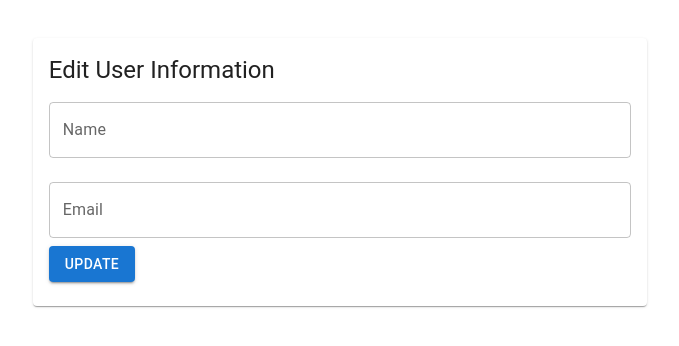
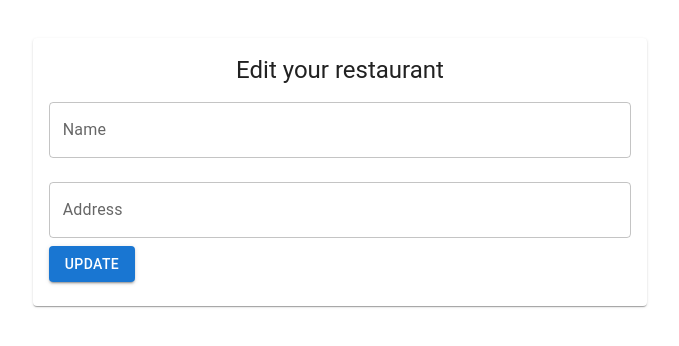
Before and after one commit to SanfetCoder/foody, a Next.js app: page /restaurant/edit in a window 1280 px wide. Shown: the part 228-574 px from the top of the page, without its empty margins (300-979 px from the left). Built offline with nearby package versions, Linux system fonts and the light colour scheme; no server answers.

Commit message:
Able to edit restaurant info

```diff
--- a/app/restaurant/edit/page.tsx
+++ b/app/restaurant/edit/page.tsx
@@ -9,21 +9,31 @@ import {
   CircularProgress,
 } from "@mui/material";
 import { useUserInfo } from "@/hooks/useUserInfo";
+import toast from "react-hot-toast";
+import { updateRestaurantInfo } from "@/libs/restaurants.service";
 
 const EditUserPage = () => {
   const { userInfo, isLoading } = useUserInfo();
   const [name, setName] = useState("");
-  const [email, setEmail] = useState("");
+  const [address, setAddress] = useState("");
 
   React.useEffect(() => {
     if (userInfo) {
       setName(userInfo.name);
-      setEmail(userInfo.email);
+      setAddress(userInfo.address);
     }
   }, [userInfo]);
 
-  const handleUpdate = () => {
-    console.log("Updating user information:", { name, email });
+  const handleUpdate = async () => {
+    try {
+      if (!userInfo?.id) return
+
+      await updateRestaurantInfo(userInfo?.id, name, address);
+
+      toast.success("Updated successfully");
+    } catch (error: any) {
+      toast.error(error.message);
+    }
   };
 
   if (isLoading) return <CircularProgress />;
@@ -32,8 +42,8 @@ const EditUserPage = () => {
     <div className="flex justify-center items-center h-screen">
       <Card>
         <CardContent>
-          <Typography variant="h5" component="div">
-            Edit User Information
+          <Typography className="text-center" variant="h5" component="div">
+            Edit your restaurant
           </Typography>
           <TextField
             label="Name"
@@ -43,9 +53,9 @@ const EditUserPage = () => {
             margin="normal"
           />
           <TextField
-            label="Email"
-            value={email}
-            onChange={(e) => setEmail(e.target.value)}
+            label="Address"
+            value={address}
+            onChange={(e) => setAddress(e.target.value)}
             fullWidth
             margin="normal"
           />
--- a/libs/restaurants.service.ts
+++ b/libs/restaurants.service.ts
@@ -28,3 +28,22 @@ export async function getRestaurant(id: string): Promise<Restaurant> {
     throw new Error(error.message);
   }
 }
+
+export async function updateRestaurantInfo(
+  id: string,
+  name: string,
+  address: string
+): Promise<void> {
+  try {
+    const { error } = await supabase
+      .from('restaurants')
+      .update({ name, address })
+      .eq('id', id);
+
+    if (error) {
+      throw new Error(error.message);
+    }
+  } catch (error: any) {
+    throw new Error(error.message);
+  }
+}
```
